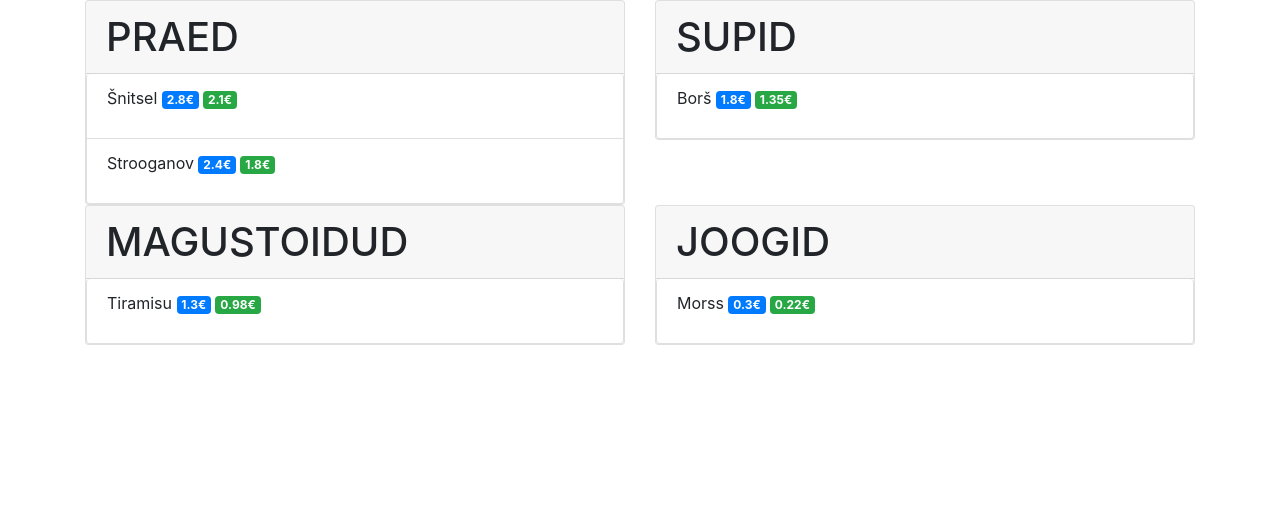
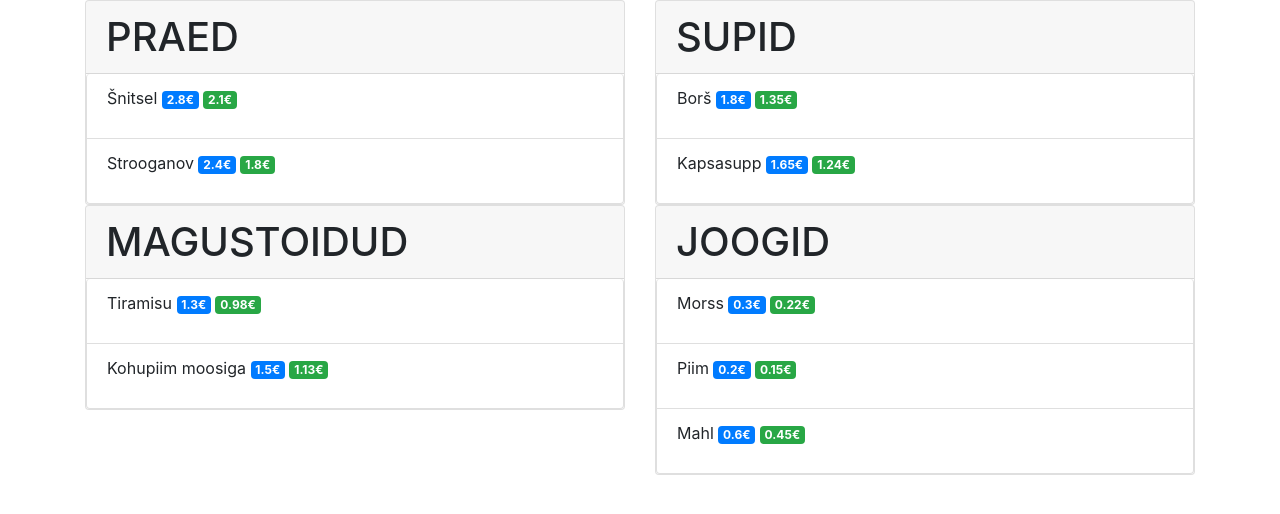
Before and after one commit to krkonsap/pvk, a PHP site: page / in a window 1280 px wide. Shown: the top 514 px of the page. Run offline with PHP 8.4, Linux system fonts and the light colour scheme; some libraries are stand-ins or nearby versions.

Commit message:
täiendatud menüüd

```diff
--- a/menu/index.php
+++ b/menu/index.php
@@ -31,6 +31,26 @@ $menu = array(
         'tyyp' => 'joogid',
         'nimi' => 'Morss',
         'hind' => 0.30
+    ),
+    array(
+        'tyyp' => 'joogid',
+        'nimi' => 'Piim',
+        'hind' => 0.20
+    ),
+    array(
+        'tyyp' => 'joogid',
+        'nimi' => 'Mahl',
+        'hind' => 0.60
+    ),
+    array(
+        'tyyp' => 'supid',
+        'nimi' => 'Kapsasupp',
+        'hind' => 1.65
+    ),
+    array(
+        'tyyp' => 'magustoidud',
+        'nimi' => 'Kohupiim moosiga',
+        'hind' => 1.50
     ),
 );
 
```
